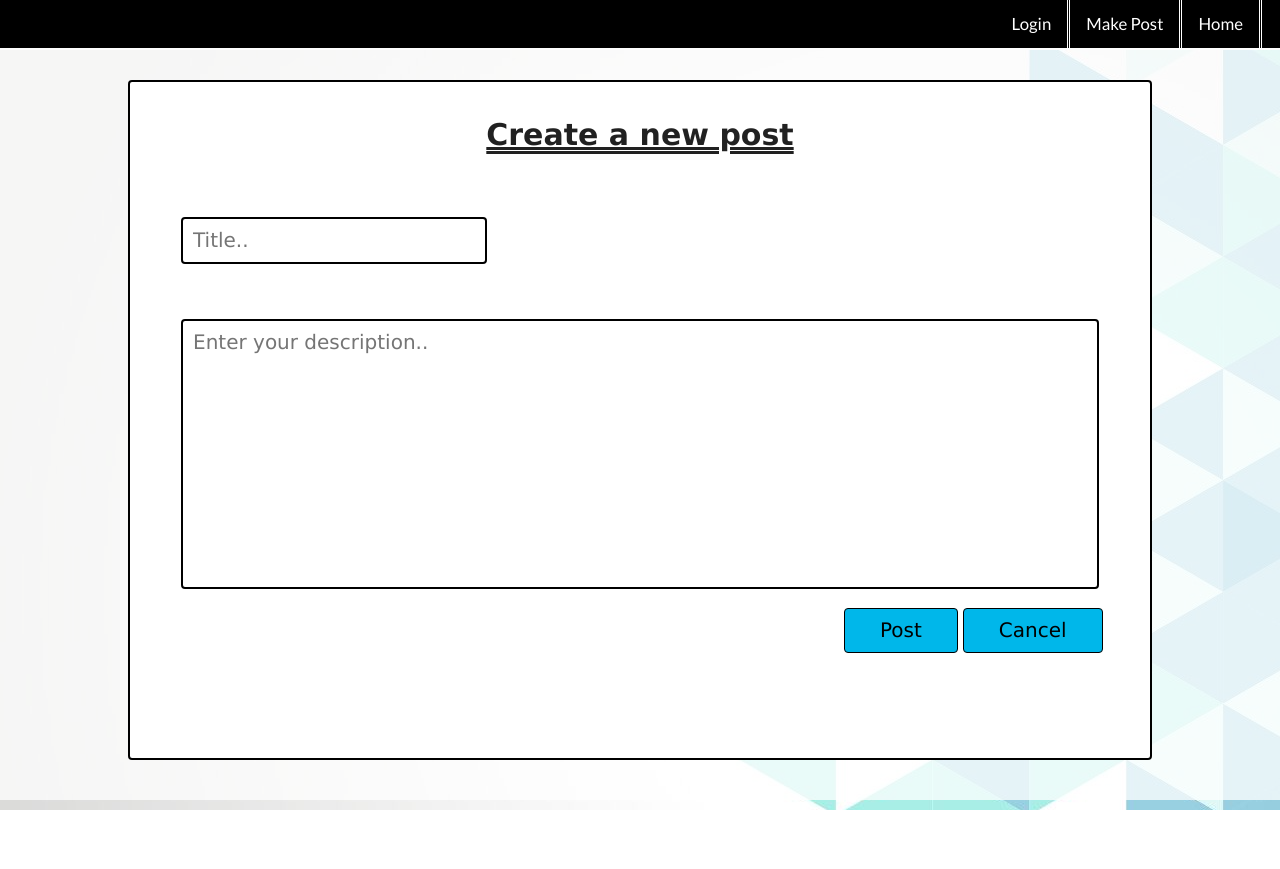
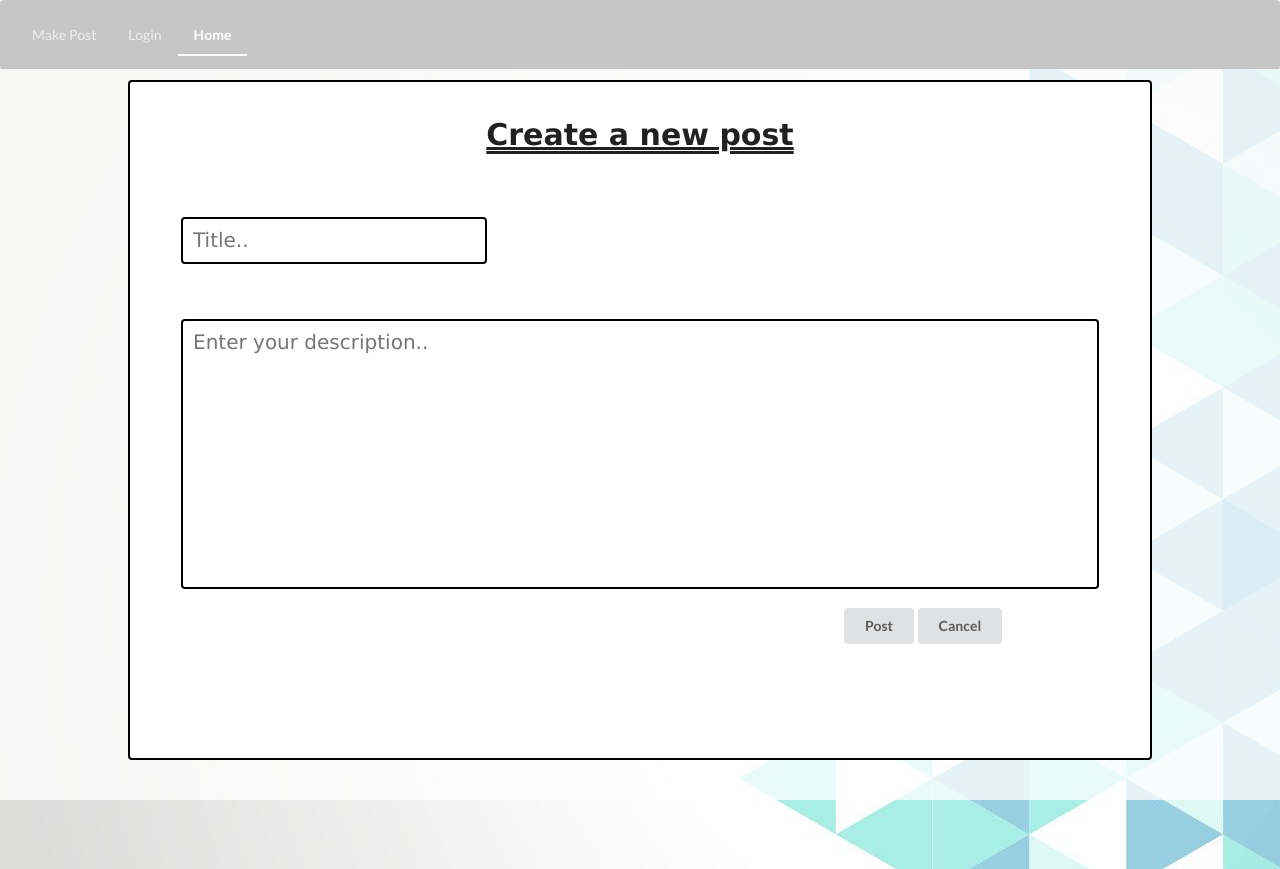
Before and after one commit to Richmond-Truong/groupFinder, a React (Create React App) app in the folder client/: page / in a window 1280 px wide. Both pictures are taken after a click on the link "Make Post". Before the commit the page ends 810 px from the top, so only its background shows below. Built offline with nearby package versions, Linux system fonts and the light colour scheme; no server answers.

Commit message:
Fixed css for some objects, and started to use semantic UI elements

```diff
--- a/client/src/scripts/UI.js
+++ b/client/src/scripts/UI.js
@@ -1,9 +1,9 @@
-import React, { Component }  from 'react';
+import React, { Component } from 'react';
 import Modal from 'react-modal';
 import { Link } from 'react-router-dom';
 
 
-class SideBar extends Component{
+class SideBar extends Component {
 
   constructor(prop) {
     super(prop);
@@ -12,11 +12,11 @@ class SideBar extends Component{
   }
 
   open_side_bar() {
-      this.setState({width: '15%', minWidth:'200px'})
+    this.setState({ width: '15%', minWidth: '200px' })
   }
 
   close_side_bar() {
-      this.setState({width: '0%', minWidth:'0px'})
+    this.setState({ width: '0%', minWidth: '0px' })
 
   }
 
@@ -26,17 +26,17 @@ class SideBar extends Component{
 
     return [
 
-      <div id="mySidenav" className="sidenav" style={this.state}  key="1">
+      <div id="mySidenav" className="sidenav" style={this.state} key="1">
         <button className="closebtn" onClick={this.close_side_bar}>
           &times;
         </button>
-        <img className="logo" alt="" src={require('./../images/logo.png')}/>
+        <img className="logo" alt="" src={require('./../images/logo.png')} />
         <a href="#About" id="about">About</a>
         <a href="#Projects" id="projects">Projects</a>
         <a href="#Contact" id="contact">Contact</a>
       </div>,
-      <TopBar key='2'/>,
-      <div key='3' style={{width:'0px', height:'0px'}}>
+      <TopBar key='2' />,
+      <div key='3' style={{ width: '0px', height: '0px' }}>
         <div className="sideNavButton" key='3' onClick={this.open_side_bar}>&#9776;</div>
         <Link to='/' > <img alt='' className="homeButton" src={require('./../images/home.png')}></img> </Link>
       </div>
@@ -44,10 +44,10 @@ class SideBar extends Component{
   }
 }
 
-class TopBar extends Component{
+class TopBar extends Component {
   state = {
-    modalOn : null,
-    title:'',
+    modalOn: null,
+    title: '',
     description: '',
     username: '',
     password: ''
@@ -57,19 +57,19 @@ class TopBar extends Component{
   onChange = e => this.setState({ [e.target.name]: e.target.value })
 
 
-  openModal = (name) =>{
-    this.setState({modalOn : name});
+  openModal = (name) => {
+    this.setState({ modalOn: name });
   }
 
-  closeModal = () =>{
-    this.setState({modalOn: null});
+  closeModal = () => {
+    this.setState({ modalOn: null });
   }
 
   componentWillMount() {
     Modal.setAppElement('body');
   }
 
-  isModalOpen = (name) =>{
+  isModalOpen = (name) => {
     console.log(`xxx modal = ${this.state.modalOn}`)
     return (name === this.state.modalOn);
   }
@@ -83,25 +83,25 @@ class TopBar extends Component{
     formData.append('last_name', this.state.title);
     formData.append('email', this.state.description);
 
-    var newdata = '{"_id": "sdfsdfsdfsd", "date": 13424324523, "tags": "newUSER", "title": "' + this.state.title.toString()+ '", "description": "' + this.state.description.toString() + '"}';
+    var newdata = '{"_id": "sdfsdfsdfsd", "date": 13424324523, "tags": "newUSER", "title": "' + this.state.title.toString() + '", "description": "' + this.state.description.toString() + '"}';
     console.log(JSON.parse(newdata));
     this.closeModal();
     return fetch('https://groupfinder1.herokuapp.com/post', {
       method: 'POST',
-      body:JSON.stringify(newdata)
-    }).then(response => response.json()).catch(function(error) {
+      body: JSON.stringify(newdata)
+    }).then(response => response.json()).catch(function (error) {
       console.log('There has been a problem with your fetch operation: ', error.message);
     });
 
   }
 
   userLogin = () => {
-    console.log("CREATING NEW POST: " + this.state.password+ " , " + this.state.username);
+    console.log("CREATING NEW POST: " + this.state.password + " , " + this.state.username);
   }
 
   render() {
     const loginModal = (
-      <Modal  className="login-modal"
+      <Modal className="login-modal"
         verlayClassName="Overlay"
         isOpen={this.isModalOpen("Login")}
         onRequestClose={this.closeModal}
@@ -110,51 +110,67 @@ class TopBar extends Component{
         <h1> Sign in </h1>
         <form onSubmit={this.handleSubmit}>
           <label>
-              <input className='usernameField' placeholder="Username" name="username" type="text" onChange={this.onChange}/>
+            <input className='usernameField' placeholder="Username" name="username" type="text" onChange={this.onChange} />
           </label>
           <label>
-              <input className='passwordField' placeholder="Password"  name="password" type="password" onChange={this.onChange}/>
+            <input className='passwordField' placeholder="Password" name="password" type="password" onChange={this.onChange} />
           </label>
-          <input className='rememberMe' type="checkbox"/> <h2>Remember me</h2>
-          <input className='attemptLogin' type="submit" value="Login" onClick={this.userLogin}/>
+          <div className="field" style={{ position: 'absolute', top: '40%', left: '20%' }}>
+            <div className="ui checkbox">
+              <input tabindex="0" class="hidden" type="checkbox" />
+              <label>I agree to the Terms and Conditions</label>
+            </div>
+          </div>
+          <input className="ui button" style={{ position: 'absolute', top: '45%', left: '20%' }} type="submit" value="Login" onClick={this.userLogin} />
         </form>
         <a>New user? Click here to register</a>
       </Modal>
     );
 
     const newPostModal = (
-    <div className="page">
+      <div>
         <Modal
           className="new-post-modal"
           isOpen={this.isModalOpen("createPost")}
           onRequestClose={this.closeModal}
-        id = "createPost"
+          id="createPost"
         >
           <h1> Create a new post </h1>
           <form>
             <label>
-            <input className='postTitle' name="title" placeholder="Title.." type="text" onChange={this.onChange}/>
+              <input className='postTitle' name="title" placeholder="Title.." type="text" onChange={this.onChange} />
             </label>
             <label>
               <textarea className='postDescription' name="description" onChange={this.onChange} placeholder="Enter your description.." rows="10" cols="0" />
             </label>
           </form>
-        <div style={{flexGrow: 1, position: 'relative', top:'70%' , left:'70%',     display:"block"}}>
-          <input className='submitPost' type="submit" value="Post" onClick={this.createNewPost}/>
-          <button className='cancel-post-btn' onClick={this.closeModal}> Cancel </button>
+          <div style={{ flexGrow: 1, position: 'relative', top: '70%', left: '70%', display: "block" }}>
+            <input className="ui button" type="submit" value="Post" onClick={this.createNewPost} />
+            <button className="ui button" onClick={this.closeModal}> Cancel </button>
           </div>
         </Modal>
       </div>
     );
 
     return (
-    <div className="topnav">
+      <div className="ui inverted segment">
+        <div className="ui inverted secondary pointing menu">
           {newPostModal}
           {loginModal}
-      <Link to='/'> Home </Link>
-      <a onClick={() => this.openModal("createPost")}> Make Post</a>
-      <a onClick={() => this.openModal("Login")}> Login</a>
+          <a className="item" onClick={() => this.openModal("createPost")}> Make Post</a>
+          <a className="item" onClick={() => this.openModal("Login")}> Login</a>
+          <Link to='/' className="active item">
+            Home
+        </Link>
         </div>
+      </div>
+      // <div className="topnav">
+      //   {newPostModal}
+      //   {loginModal}
+      //   <Link to='/'> Home </Link>
+      //   <a onClick={() => this.openModal("createPost")}> Make Post</a>
+      //   <a onClick={() => this.openModal("Login")}> Login</a>
+      // </div>
     );
   }
 }
--- a/client/src/styles/postStyle.css
+++ b/client/src/styles/postStyle.css
@@ -8,16 +8,14 @@ html, body{
 .comment {
     position: relative;
     padding: 9px 15px;
-    border: 4px solid #0a3c59;
+    border: 2px solid #0a3c59;
     margin-bottom: 10px;
     background: white;
     max-width: 80%;
-    border-radius: 10px;
 }
 
 .comment .user{
-    background:
-        linear-gradient(to bottom, #e1ffff 0%,#e1ffff 7%,#e1ffff 12%,#fdffff 12%,#e6f8fd 30%,#c8eefb 54%,#bee4f8 75%,#b1d8f5 100%);
+    border-bottom: solid 2px black;
     font-family: "Verdana";
 }
 
@@ -25,12 +23,11 @@ html, body{
     z-index: 0;
     position: absolute;
     width: 100%;
-    height: 95%;
+    height: 100%;
     align-content: center;
-    display:inline-block;
     overflow: scroll;
     background-image: url('../images/background.jpg');
-    margin-top: 50px;
+    margin-top: -15px;
 }
 
 
@@ -72,7 +69,7 @@ html, body{
     left: 200px;
 }
 .post .Text{
-    background: linear-gradient(to bottom, rgba(254,255,255,1) 0%,rgba(210,235,249,1) 100%);
+    background: white;
     max-width:95%;
     min-height:130px;
 }
```
Lines whose indentation alone changed are shown as unchanged.
